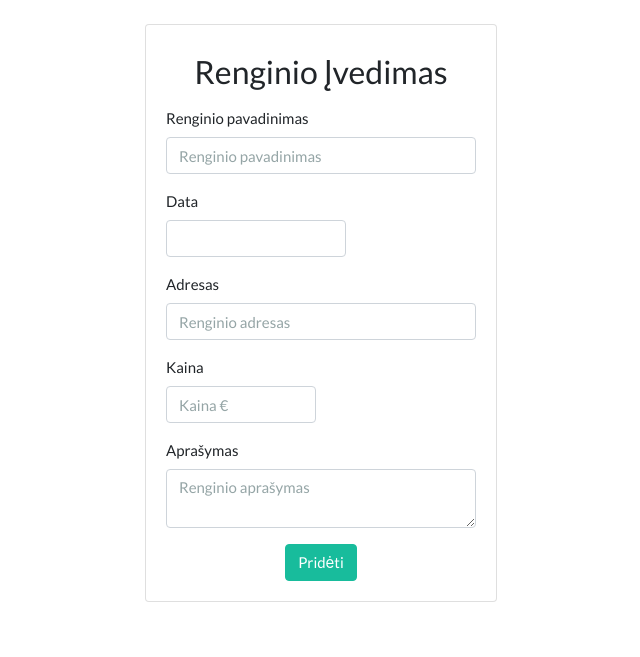
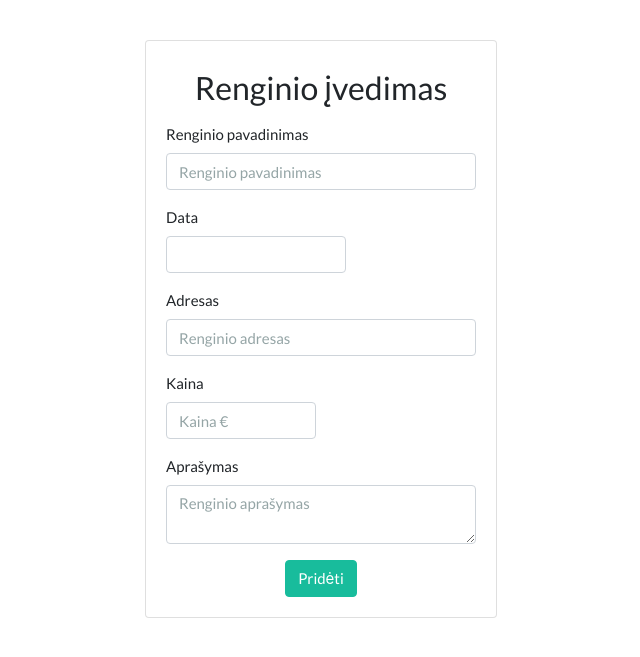
Before and after one commit to Mentel/Semestro-projektas, a Symfony app: template templates/event/add.html.twig in a window 1280 px wide. Shown: the part 55-712 px from the top of the page, without its empty margins (319-959 px from the left). Run offline with Twig, Linux system fonts and the light colour scheme; the template is opened without the code that fills it, so the values that code supplies are empty; form fields are guessed from the names that the template uses; some libraries are stand-ins or nearby versions.

Commit message:
Better looking website

```diff
--- a/templates/base.html.twig
+++ b/templates/base.html.twig
@@ -3,7 +3,7 @@
 
     <head>
         <meta charset="UTF-8">
-        <title>{% block title %}Welcome!{% endblock %}</title>
+        <title>{% block title %}Sveiki!{% endblock %}</title>
         {% block stylesheets %}
             <link rel="apple-touch-icon" sizes="180x180" href="/apple-touch-icon.png">
             <link rel="icon" type="image/png" sizes="32x32" href="/favicon-32x32.png">
--- a/templates/event/add.html.twig
+++ b/templates/event/add.html.twig
@@ -1,15 +1,15 @@
 {% extends 'base.html.twig' %}
 
-{% block title %}Renginių pridėjimas{% endblock %}
+{% block title %}Renginio įvedimas{% endblock %}
 
 {% block body %}
 
-<div class="row justify-content-center">
+<div class="row justify-content-center pt-3">
     <div class="card">
         <div class="card-body" style="min-width: 350px">
             {{ form_start(eventAddForm) }}
             <div class="row justify-content-center">
-                <h1 class="h3 mb-3 mt-2 font-weight-normal">Renginio Įvedimas</h1>
+                <h1 class="h3 mb-3 mt-2 font-weight-normal">Renginio įvedimas</h1>
             </div>
 
             <div class="form-group">
--- a/templates/event/detail.html.twig
+++ b/templates/event/detail.html.twig
@@ -1,9 +1,9 @@
 {% extends 'base.html.twig' %}
 
-{% block title %}Renginių sąrašas{% endblock %}
+{% block title %}{{ name }}{% endblock %}
 
 {% block body %}
-    <div class="container">
+    <div class="container mt-5">
         <div class="card mb-3" style="max-width: 1000px; min-width: 1000px">
             <div class="card-body p-3">
                 <div class="row">
--- a/templates/registration/register.html.twig
+++ b/templates/registration/register.html.twig
@@ -3,7 +3,7 @@
 {% block title %}Registracija{% endblock %}
 
 {% block body %}
-    <div class="row justify-content-center">
+    <div class="row justify-content-center pt-3">
         <div class="card">
             <div class="card-body">
                 {{ form_start(registrationForm) }}
--- a/templates/security/changepassword.html.twig
+++ b/templates/security/changepassword.html.twig
@@ -1,11 +1,11 @@
 {% extends 'base.html.twig' %}
 
-{% block title %}Slaptažodžio pakeitimas{% endblock %}
+{% block title %}Slaptažodžio keitimas{% endblock %}
 
 {% block body %}
 
 
-<div class="row justify-content-center">
+<div class="row justify-content-center pt-3">
     <div class="card">
         <div class="card-body">
             {{ form_start(changepasswordForm) }}
--- a/templates/security/login.html.twig
+++ b/templates/security/login.html.twig
@@ -3,7 +3,7 @@
 {% block title %}Prisijungimas{% endblock %}
 
 {% block body %}
-    <div class="row justify-content-center">
+    <div class="row justify-content-center pt-3">
         <div class="card">
             <div class="card-body">
                 <form method="post">
--- a/templates/settings/createcategory.html.twig
+++ b/templates/settings/createcategory.html.twig
@@ -1,7 +1,9 @@
 {% extends 'base.html.twig' %}
 
+{% block title %}Kategorijos kūrimas{% endblock %}
+
 {% block body %}
-    <div class="row justify-content-center">
+    <div class="row justify-content-center pt-3">
         <div class="card">
             <div class="card-body">
                 {{ form_start(createCategory) }}
```
Also changed, not shown: templates/index.html.twig (+6 -2 lines), templates/settings/adminsettings.html.twig (+11 -2 lines), templates/settings/settings.html.twig (+11 -3 lines).
